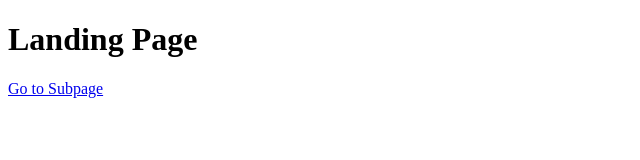
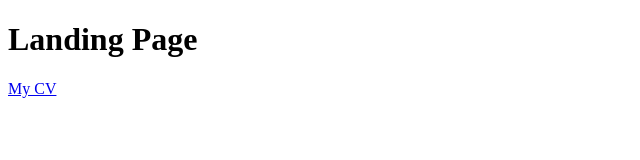
Before and after one commit to Pawe2l37/Pawe2l37.github.io, a plain HTML site: page index.html in a window 1280 px wide. Shown: the full height of the page, 0-640 px from the left. Drawn offline with Linux system fonts and the light colour scheme.

Commit message:
Update index.html

```diff
--- a/index.html
+++ b/index.html
@@ -4,7 +4,7 @@
 <h1>Landing Page</h1>
 
 <!-- Dodaj link do podstrony -->
-<a href="CV.html">Go to Subpage</a>
+<a href="CV.html">My CV</a>
 
 </body>
 </html>
```
